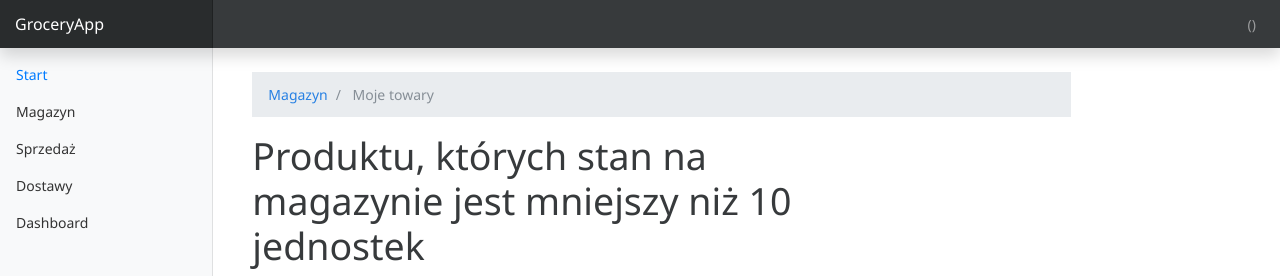
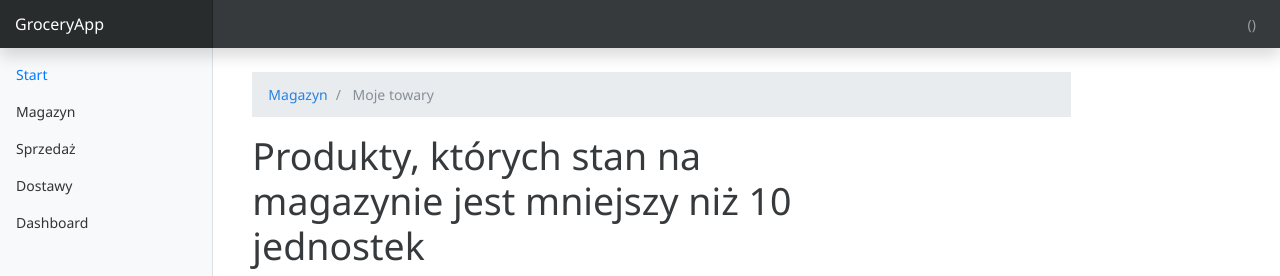
Before and after one commit to lukaszpasek/ShopMagazine, a Django app: page /magazyn in a window 1280 px wide. Shown: the top 276 px of the page. Run offline with Django 4.2, Linux system fonts and the light colour scheme; data that the repository does not hold is empty; parts of the project's set-up code (start-up, migrations or seed data) failed here and were passed over; some libraries are stand-ins or nearby versions.

Commit message:
typo fix

```diff
--- a/GrocerySite/GroceryApp/templates/indexMagazyn.html
+++ b/GrocerySite/GroceryApp/templates/indexMagazyn.html
@@ -24,7 +24,7 @@
 <div class="container">
   <div class="row">
     <div class="col-md-8">
-      <h1>Produktu, których stan na magazynie jest mniejszy niż 10 jednostek</h1>
+      <h1>Produkty, których stan na magazynie jest mniejszy niż 10 jednostek</h1>
       <table class="table table-bordered">
           <thead>
               <tr>
```
